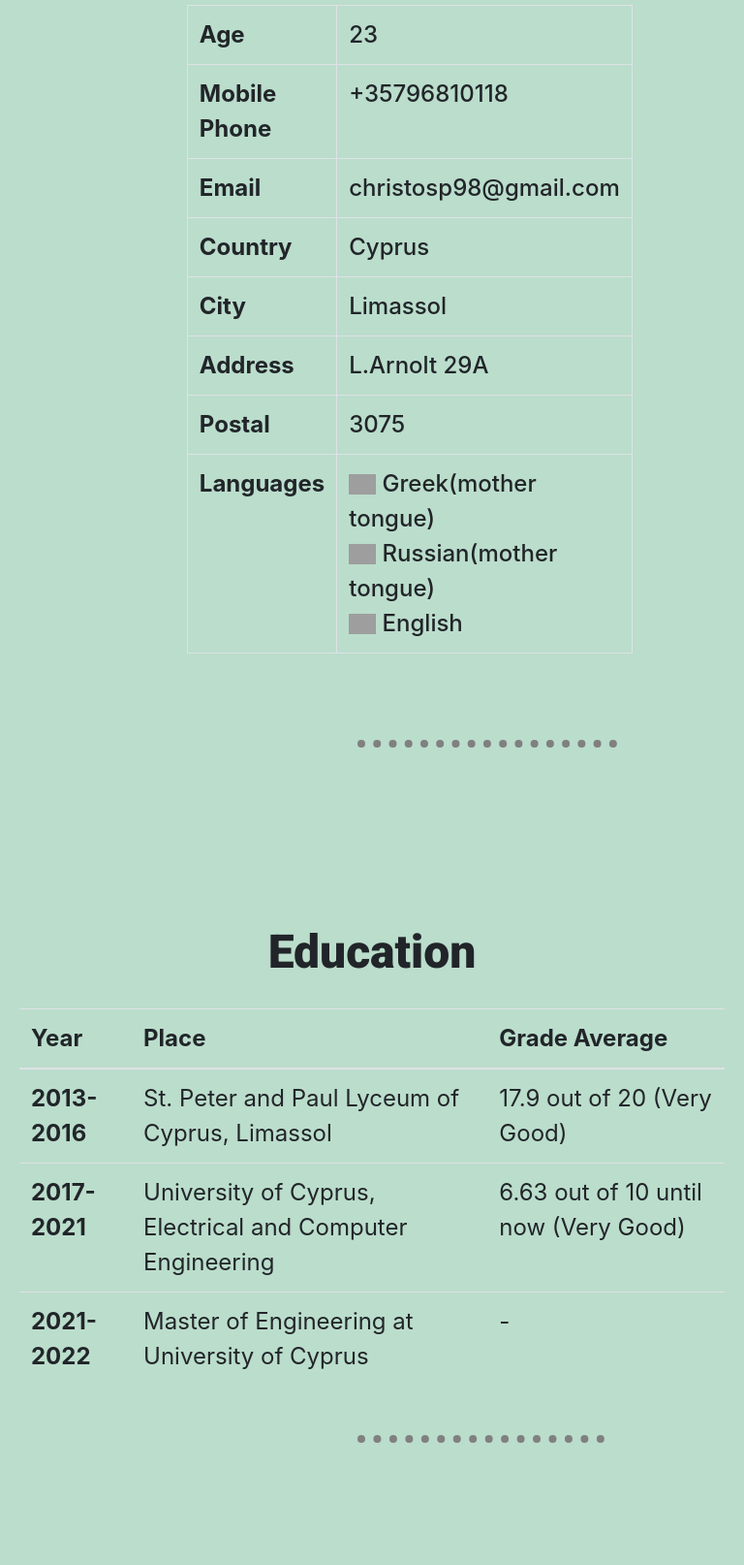
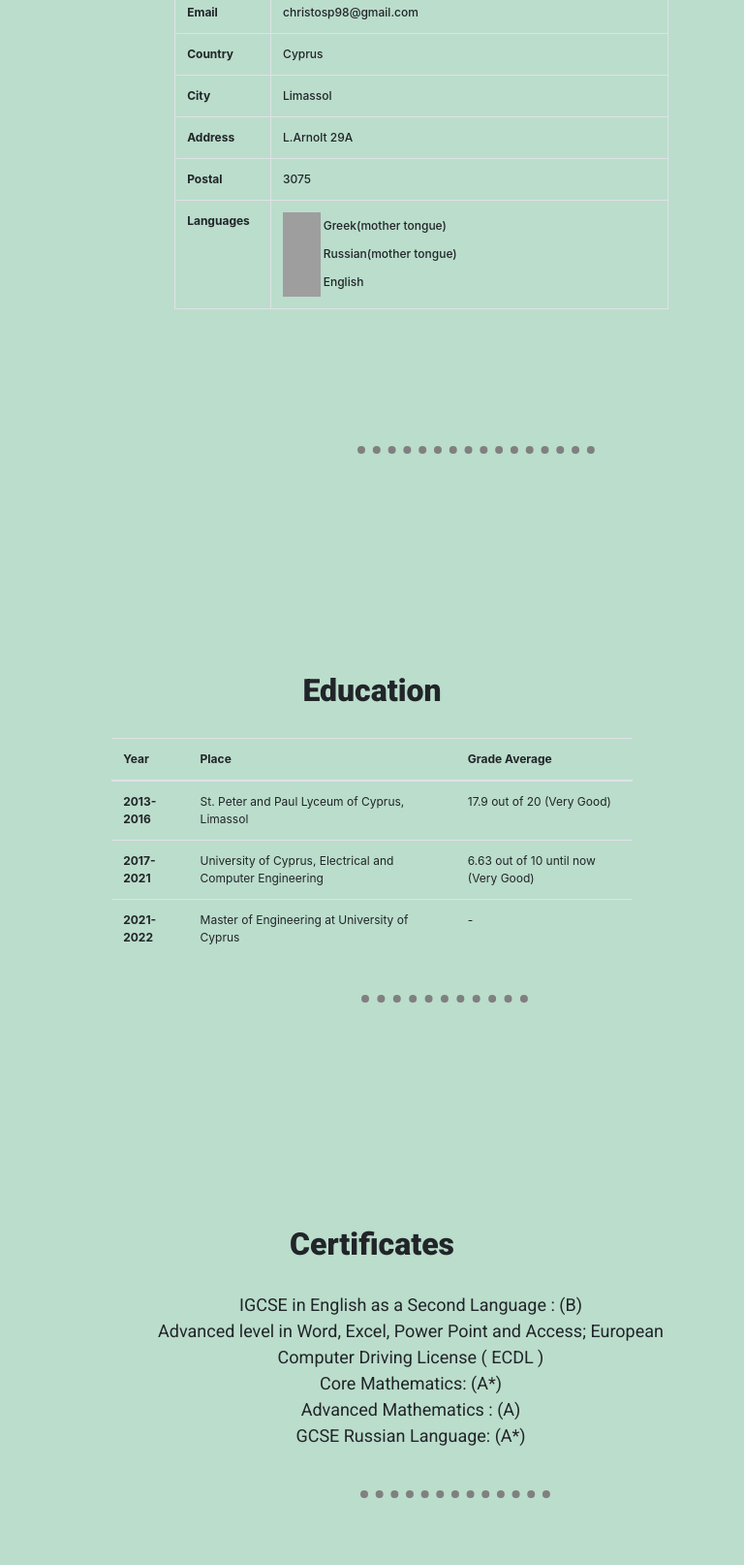
Before and after one commit to christosp98/cv, a plain HTML site: page index.html in a window 768 px wide. Shown: the part 567-2181 px from the top of the page at 97% size. Drawn offline with nearby package versions, Linux system fonts and the light colour scheme; grey boxes are pictures that could not be loaded.

Commit message:
Add files via upload

```diff
--- a/css/styles.css
+++ b/css/styles.css
@@ -162,20 +162,49 @@ h2 {
     body {
         font-size: 20px;
     }
+    #section-divider {
+        width: 2%;
+        margin-right: 50px;
+    }
     hr {
         height: 10px;
         border: 0;
         box-shadow: 0 10px 10px -10px #8c8b8b inset;
         padding: 7% 15%;
     }
-}
-
-@media (min-width: 768px) and (max-width: 1024px) {
-    .col {}
-    hr {
-        height: 10px;
-        border: 0;
-        box-shadow: 0 10px 10px -10px #8c8b8b inset;
+    h2 {
+        font-size: 100%;
+        width: 100%;
+    }
+    h3 {
+        font-size: 2rem;
+    }
+    .tb {
+        font-size: 70%;
+    }
+    .table {
+        font-size: 60%;
+    }
+    .bio {
         padding: 7% 15%;
     }
+    #education {
+        padding: 7% 15%;
+    }
+    #certificates {
+        padding: 7% 10%;
+    }
+    .certificates-align {
+        width: 100%;
+        font-size: 18px;
+        line-height: 1.5;
+    }
+    #skils {
+        padding: 7% 10%;
+    }
+    .skills-align {
+        width: 100%;
+        font-size: 18px;
+        line-height: 1.5;
+    }
 }
```
